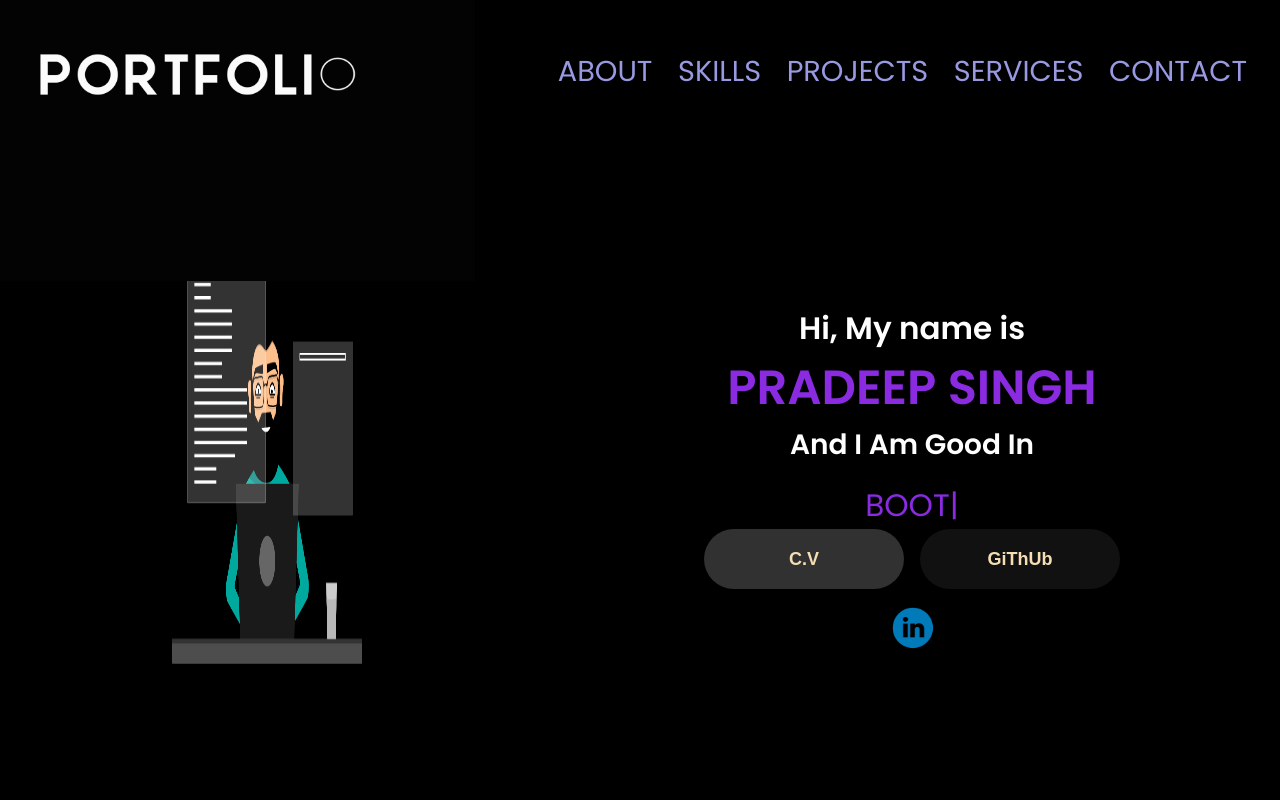
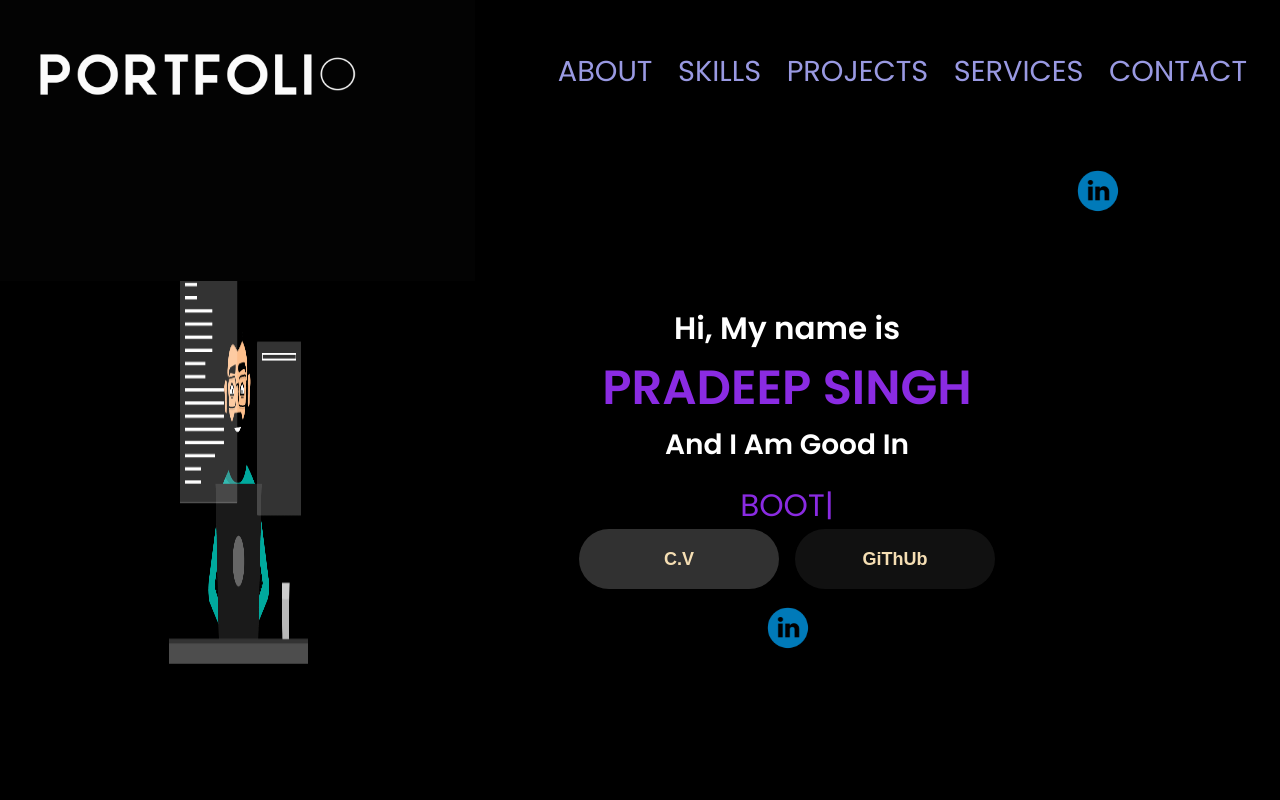
Before and after one commit to pradeepsinghs/potfolio, a plain HTML site: page index.html in a window 1280 px wide. Shown: the top 800 px of the page. Drawn offline with nearby package versions, Linux system fonts and the light colour scheme; a script that the page names is missing.

Commit message:
Update index.html

```diff
--- a/index.html
+++ b/index.html
@@ -73,6 +73,10 @@
 
             </div>
                  <img src="lll.png"alt="my linkedin profile"class="icon"onclick="location.href='https://www.linkedin.com/in/pradeep-singh-b79744272'" target="_blank">
+
+        </div>
+         </div>
+                 <img src="lll.png"alt="my linkedin profile"class="icon"onclick="location.href='https://twitter.com/Pradeep33958702'" target="_blank">
 
         </div>
 
```
